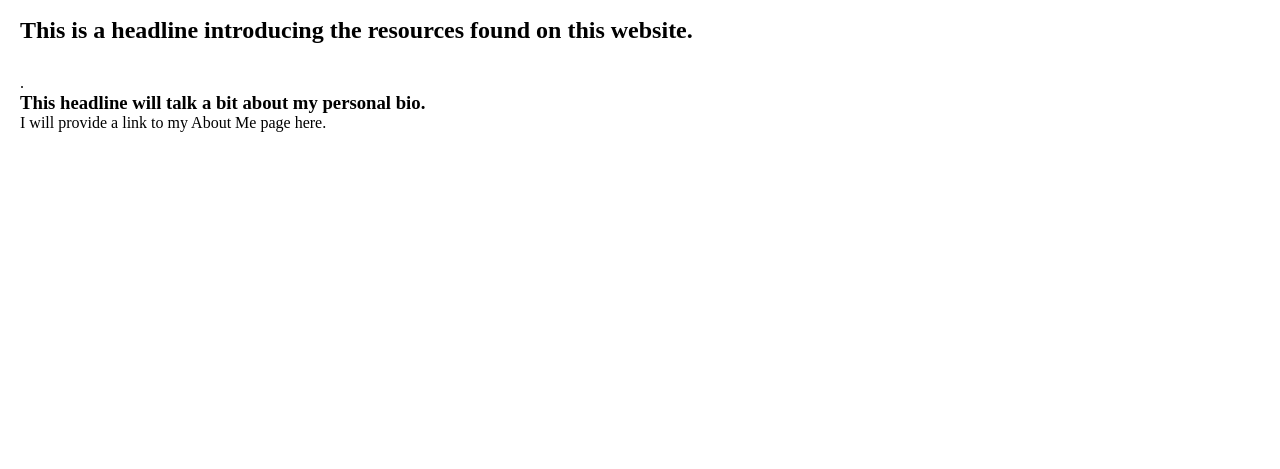
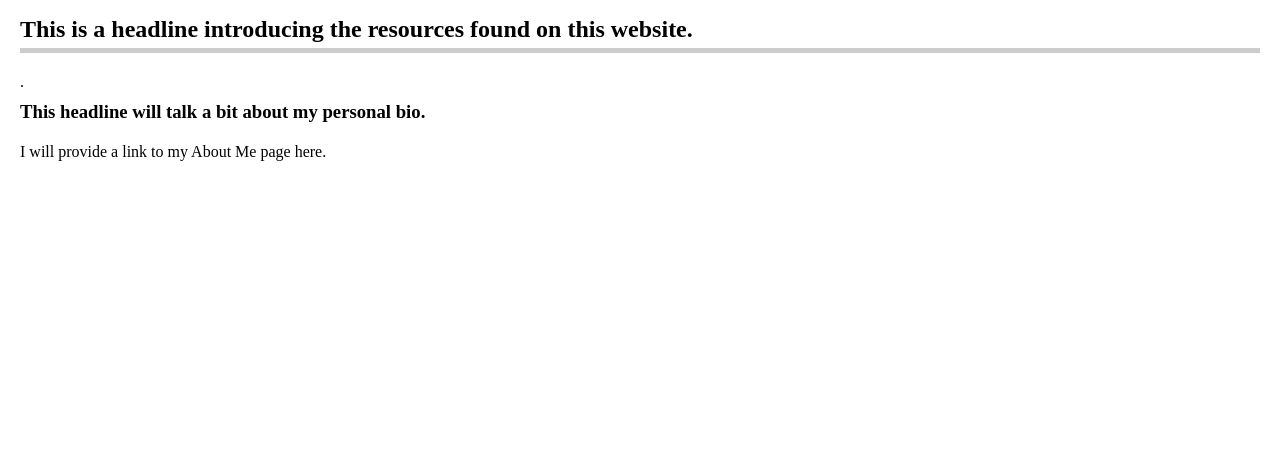
Before and after one commit to PatrickGar/HelloCodeFebpg.02-24-2018, a plain HTML site: page index.html in a window 1280 px wide. Shown: the part 331-800 px from the top of the page. Drawn offline with Linux system fonts and the light colour scheme.

Commit message:
updated CSS
Updated CSS

```diff
--- a/styles.css
+++ b/styles.css
@@ -9,14 +9,14 @@ body {
 }
 
 h1 {margin: 30px 0 20 px 0;
-border-bottom: 1px solid #cccccc;
+border-bottom: 1px; solid #cccccc;
 }
 
 h2 {margin: 20px 0 20px 0;
-border-bottom: 5px solid #ffffff;
+border-bottom: 5px solid #cccccc;
 padding-bottom: 5px;
 }
 
-h3 {margin: 10px 0 20px 0
-    border-bottom: 10 px soldid #cccccc;
+h3 {margin: 10px 0 20px 0;
+border-bottom: 10px; solid #cccccc;
 }
```
